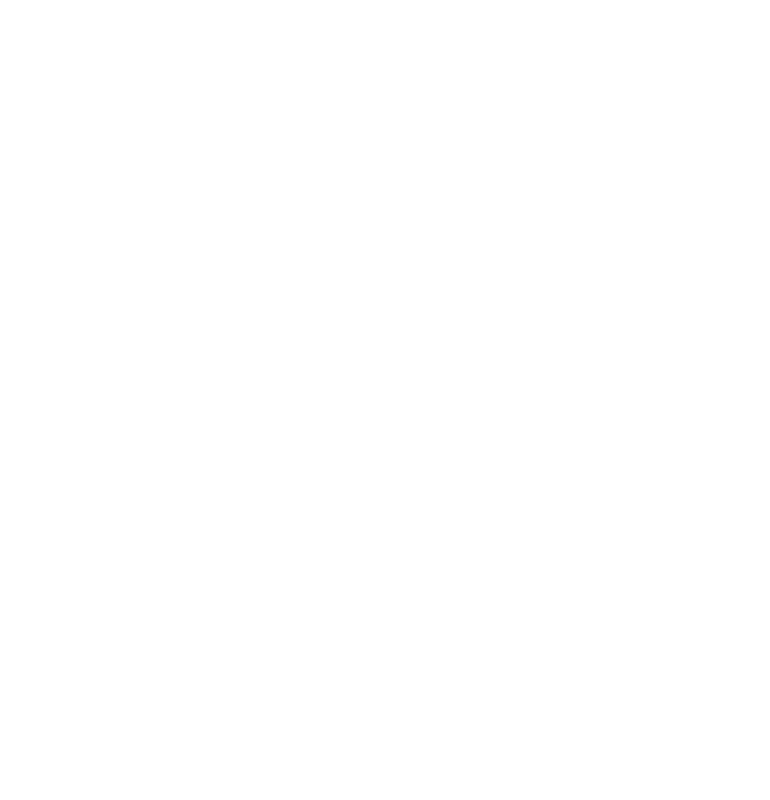
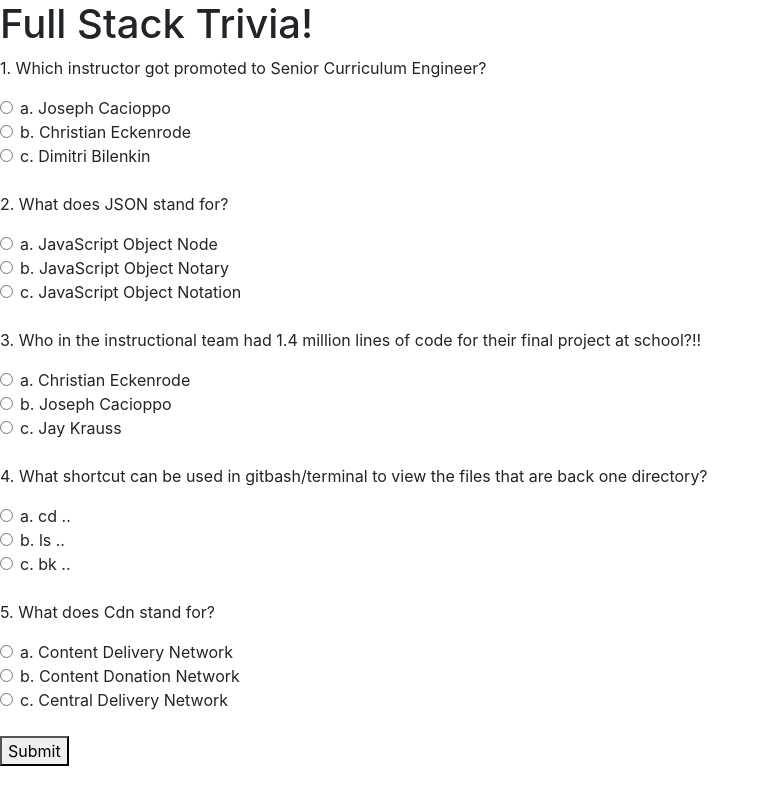
Before and after one commit to Azarch1/TriviaGame, a plain HTML site: page index.html in a window 1280 px wide. Shown: the whole page, without its empty margins (0-770 px from the left). Drawn offline with nearby package versions, Linux system fonts and the light colour scheme.

Commit message:
updated html

```diff
--- a/assets/javascript/app.js
+++ b/assets/javascript/app.js
@@ -0,0 +1,2 @@
+var questions = ["a","b","c"];
+var correct = 0;
--- a/index.html
+++ b/index.html
@@ -4,9 +4,114 @@
     <meta charset="UTF-8">
     <meta name="viewport" content="width=device-width, initial-scale=1.0">
     <meta http-equiv="X-UA-Compatible" content="ie=edge">
-    <title>Document</title>
+    <title>Full Stack Trivia</title>
+    <link href= "assets/css/style.css" rel="stylesheet">
+    <link rel="stylesheet" href="https://stackpath.bootstrapcdn.com/bootstrap/4.3.1/css/bootstrap.min.css" integrity="sha384-ggOyR0iXCbMQv3Xipma34MD+dH/1fQ784/j6cY/iJTQUOhcWr7x9JvoRxT2MZw1T" crossorigin="anonymous">
+    <script src = "assets/javascript/app.js"></script>
 </head>
 <body>
+    <h1> Full Stack Trivia!</h1>
+    <p>1. Which instructor got promoted to Senior Curriculum Engineer?</p>
+    <div class="form-check">
+        <input class="form-check-input" type="radio" name="exampleRadios" id="exampleRadios1" value="option1" >
+        <label class="form-check-label" for="exampleRadios1">
+          a. Joseph Cacioppo
+        </label>
+      </div>
+      <div class="form-check">
+        <input class="form-check-input" type="radio" name="exampleRadios" id="exampleRadios2" value="b">
+        <label class="form-check-label" for="exampleRadios2">
+          b. Christian Eckenrode
+        </label>
+      </div>
+      <div class="form-check">
+        <input class="form-check-input" type="radio" name="exampleRadios" id="exampleRadios3" value="option3" >
+        <label class="form-check-label" for="exampleRadios3">
+          c. Dimitri Bilenkin
+        </label>
+      </div>
+      <br>
+      <p>2. What does JSON stand for?</p>
+      <div class="form-check">
+        <input class="form-check-input" type="radio" name="exampleRadios" id="Radios1" value="option1">
+        <label class="form-check-label" for="exampleRadios1">
+          a. JavaScript Object Node
+        </label>
+      </div>
+      <div class="form-check">
+        <input class="form-check-input" type="radio" name="exampleRadios" id="Radios2" value="option2">
+        <label class="form-check-label" for="exampleRadios2">
+          b. JavaScript Object Notary
+        </label>
+      </div>
+      <div class="form-check">
+        <input class="form-check-input" type="radio" name="exampleRadios" id="Radios3" value="c" >
+        <label class="form-check-label" for="exampleRadios3">
+          c. JavaScript Object Notation
+        </label>
+      </div>
 
+      <br>
+      <p>3. Who in the instructional team had 1.4 million lines of code for their final project at school?!!</p>
+      <div class="form-check">
+        <input class="form-check-input" type="radio" name="exampleRadios" id="exampleRadios1" value="option1" >
+        <label class="form-check-label" for="exampleRadios1">
+          a. Christian Eckenrode
+        </label>
+      </div>
+      <div class="form-check">
+        <input class="form-check-input" type="radio" name="exampleRadios" id="exampleRadios2" value="option2">
+        <label class="form-check-label" for="exampleRadios2">
+          b. Joseph Cacioppo
+        </label>
+      </div>
+      <div class="form-check">
+        <input class="form-check-input" type="radio" name="exampleRadios" id="exampleRadios3" value="c" >
+        <label class="form-check-label" for="exampleRadios3">
+          c. Jay Krauss
+        </label>
+      </div>
+      <br>
+      <p>4. What shortcut can be used in gitbash/terminal to view the files that are back one directory?</p>
+      <div class="form-check">
+        <input class="form-check-input" type="radio" name="exampleRadios" id="exampleRadios1" value="option1" >
+        <label class="form-check-label" for="exampleRadios1">
+          a. cd ..
+        </label>
+      </div>
+      <div class="form-check">
+        <input class="form-check-input" type="radio" name="exampleRadios" id="exampleRadios2" value="b">
+        <label class="form-check-label" for="exampleRadios2">
+          b. ls ..
+        </label>
+      </div>
+      <div class="form-check">
+        <input class="form-check-input" type="radio" name="exampleRadios" id="exampleRadios3" value="option3" >
+        <label class="form-check-label" for="exampleRadios3">
+          c. bk ..
+        </label>
+      </div>
+      <br>
+      <p>5. What does Cdn stand for?</p>
+      <div class="form-check">
+        <input class="form-check-input" type="radio" name="exampleRadios" id="exampleRadios1" value="a" >
+        <label class="form-check-label" for="exampleRadios1">
+          a. Content Delivery Network
+        </label>
+      </div>
+      <div class="form-check">
+        <input class="form-check-input" type="radio" name="exampleRadios" id="exampleRadios2" value="option2">
+        <label class="form-check-label" for="exampleRadios2">
+          b. Content Donation Network
+        </label>
+      </div>
+      <div class="form-check">
+        <input class="form-check-input" type="radio" name="exampleRadios" id="exampleRadios3" value="option3" >
+        <label class="form-check-label" for="exampleRadios3">
+          c. Central Delivery Network
+        </label>
+      </div>
+      <br>
+      <div id = "submit"><button> Submit</button></div>
 </body>
 </html>
```
